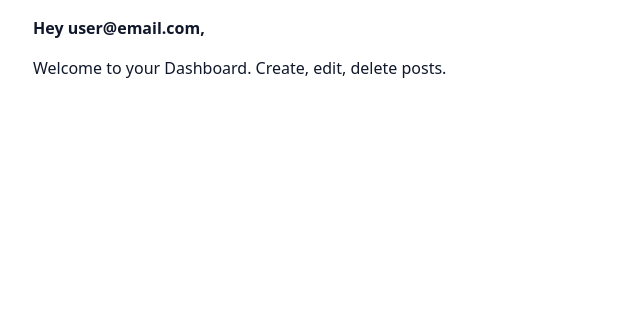
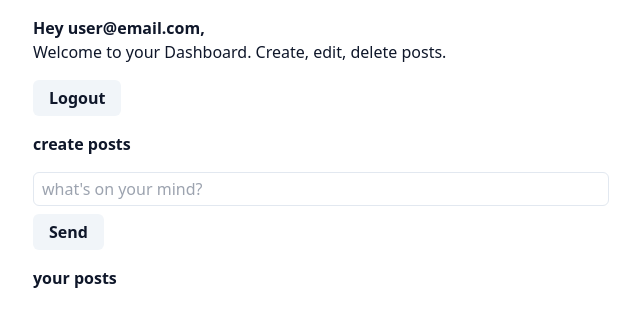
Before and after one commit to pr4j3sh/react-firebase, a React (Vite) app: page /dashboard in a window 1280 px wide. Shown: the top 326 px of the page, without its empty margins (319-959 px from the left). Built offline with nearby package versions, Linux system fonts and the light colour scheme.

Commit message:
added more features

```diff
--- a/src/index.css
+++ b/src/index.css
@@ -38,7 +38,7 @@ button {
 }
 
 pre {
-  @apply border border-slate-200 p-2 rounded-md my-2 bg-slate-100;
+  @apply border border-slate-200 p-2 rounded-md my-2 bg-slate-100 overflow-auto text-sm;
 }
 
 form {
--- a/src/lib/utils.js
+++ b/src/lib/utils.js
@@ -1,4 +1,9 @@
-export const initialState = {
+export const authForm = {
   email: "",
   password: "",
 };
+
+export const postForm = {
+  post: "",
+  author: "",
+};
--- a/src/pages/dashboard.jsx
+++ b/src/pages/dashboard.jsx
@@ -1,8 +1,46 @@
+import { useState } from "react";
+import { postForm } from "../lib/utils";
+
 export default function Dashboard() {
+  const [formData, setFormData] = useState(postForm);
+
+  function handleChange(e) {
+    setFormData({ ...formData, [e.target.name]: e.target.value });
+  }
+
+  function handleSubmit(e) {
+    e.preventDefault();
+    console.log(formData);
+  }
+
   return (
     <section className="container">
-      <p className="font-bold">Hey user@email.com,</p>
-      <p>Welcome to your Dashboard. Create, edit, delete posts.</p>
+      <article>
+        <p className="font-bold">Hey user@email.com,</p>
+        <p>Welcome to your Dashboard. Create, edit, delete posts.</p>
+      </article>
+      <span>
+        <button className="secondary">Logout</button>
+      </span>
+
+      <p className="font-bold">create posts</p>
+      <form method="post" onSubmit={handleSubmit} className="w-full">
+        <input
+          type="text"
+          name="post"
+          placeholder="what's on your mind?"
+          value={formData.post}
+          onChange={handleChange}
+        />
+        <span>
+          <button className="secondary" type="submit">
+            Send
+          </button>
+        </span>
+      </form>
+      <article>
+        <p className="font-bold">your posts</p>
+      </article>
     </section>
   );
 }
--- a/src/pages/Home.jsx
+++ b/src/pages/home.jsx
@@ -6,9 +6,9 @@ export default function Home() {
       <article>
         <p className="font-bold">Hey there,</p>
         <p>
-          This is a reactjs + firebase template, with tailwindcss, oauth,
-          email-password authentication and crud operations with firebase
-          firestore.
+          This is a reactjs + firebase template, with react-router-dom,
+          tailwindcss, oauth and email-password authentication, crud operations
+          with firebase firestore, redux state management.
         </p>
       </article>
       <article>
@@ -64,6 +64,14 @@ export default function Home() {
             </a>
           </li>
           <li>
+            <a
+              href="https://reactrouter.com/en/main/start/tutorial"
+              target="_blank"
+            >
+              React Router Documentation
+            </a>
+          </li>
+          <li>
             <a href="https://firebase.google.com/docs/build" target="_blank">
               Firebase Documentation
             </a>
--- a/src/pages/Signup.jsx
+++ b/src/pages/signin.jsx
@@ -1,9 +1,10 @@
 import { useState } from "react";
 import { Link } from "react-router-dom";
-import { initialState } from "../lib/utils";
+import { authForm } from "../lib/utils";
 
-export default function Signup() {
-  const [formData, setFormData] = useState(initialState);
+export default function Signin() {
+  const [formData, setFormData] = useState(authForm);
+
   function handleChange(e) {
     setFormData({ ...formData, [e.target.name]: e.target.value });
   }
@@ -15,7 +16,7 @@ export default function Signup() {
   return (
     <section className="flex flex-col items-center gap-4">
       <section className="w-full md:w-1/2">
-        <p className=" font-bold">Create a new account.</p>
+        <p className=" font-bold">Sign In to your account.</p>
       </section>
       <section className="w-full md:w-1/2 flex flex-col gap-2">
         <button>Continue with Google</button>
@@ -37,11 +38,11 @@ export default function Signup() {
           value={formData.password}
           onChange={handleChange}
         />
-        <button type="submit">Sign Up</button>
+        <button type="submit">Sign In</button>
       </form>
       <section className="w-full md:w-1/2">
         <p>
-          Already have an account? <Link to="/auth">Sign In</Link>{" "}
+          Do not have an account? <Link to="/auth/signup">Sign Up</Link>{" "}
         </p>
         <Link to="/">Go to home</Link>
       </section>
--- a/src/pages/Signin.jsx
+++ b/src/pages/signup.jsx
@@ -1,9 +1,10 @@
 import { useState } from "react";
 import { Link } from "react-router-dom";
-import { initialState } from "../lib/utils";
+import { authForm } from "../lib/utils";
 
-export default function Signin() {
-  const [formData, setFormData] = useState(initialState);
+export default function Signup() {
+  const [formData, setFormData] = useState(authForm);
+
   function handleChange(e) {
     setFormData({ ...formData, [e.target.name]: e.target.value });
   }
@@ -15,7 +16,7 @@ export default function Signin() {
   return (
     <section className="flex flex-col items-center gap-4">
       <section className="w-full md:w-1/2">
-        <p className=" font-bold">Sign In to your account.</p>
+        <p className=" font-bold">Create a new account.</p>
       </section>
       <section className="w-full md:w-1/2 flex flex-col gap-2">
         <button>Continue with Google</button>
@@ -37,11 +38,11 @@ export default function Signin() {
           value={formData.password}
           onChange={handleChange}
         />
-        <button type="submit">Sign In</button>
+        <button type="submit">Sign Up</button>
       </form>
       <section className="w-full md:w-1/2">
         <p>
-          Do not have an account? <Link to="/auth/signup">Sign Up</Link>{" "}
+          Already have an account? <Link to="/auth">Sign In</Link>{" "}
         </p>
         <Link to="/">Go to home</Link>
       </section>
```
Also changed, not shown: src/router.jsx (+4 -4 lines), src/pages/auth.jsx (renamed from src/pages/Auth.jsx), 1 other file (tests, documents, lock files or other folders).
